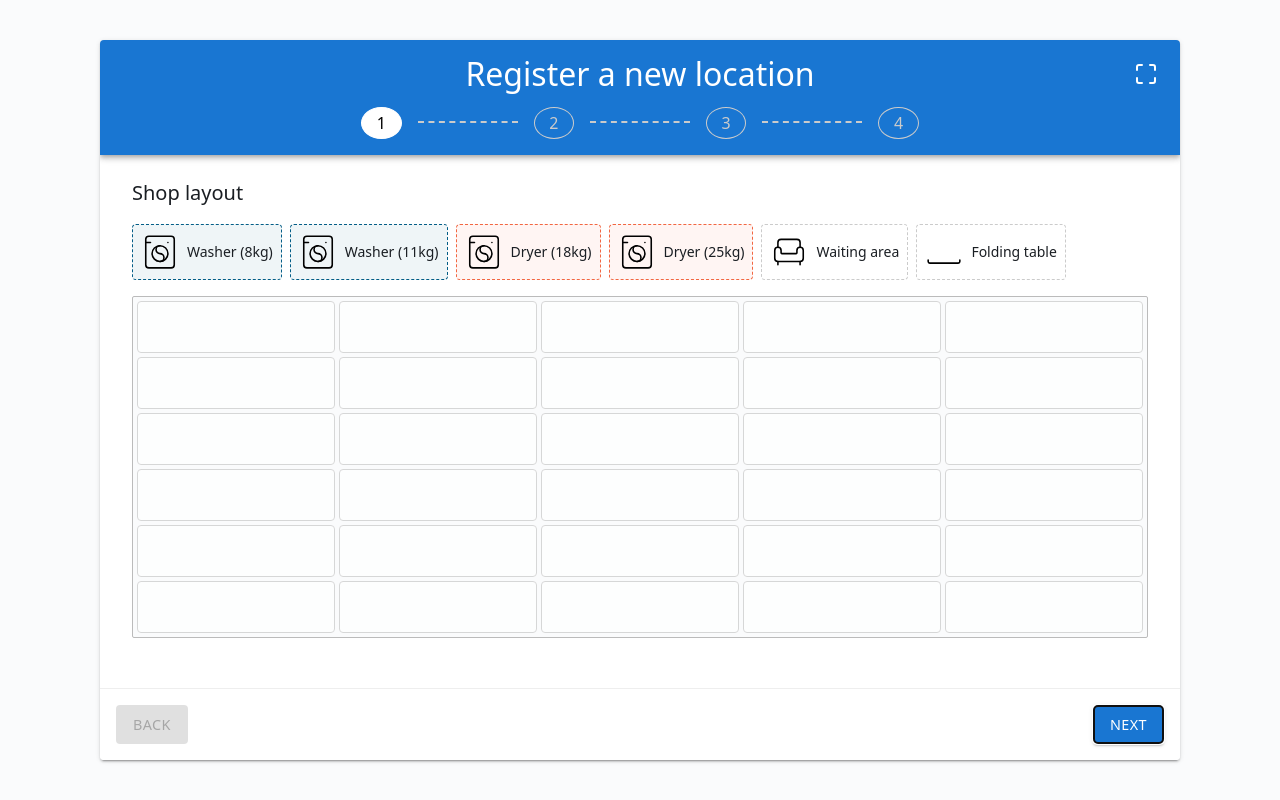
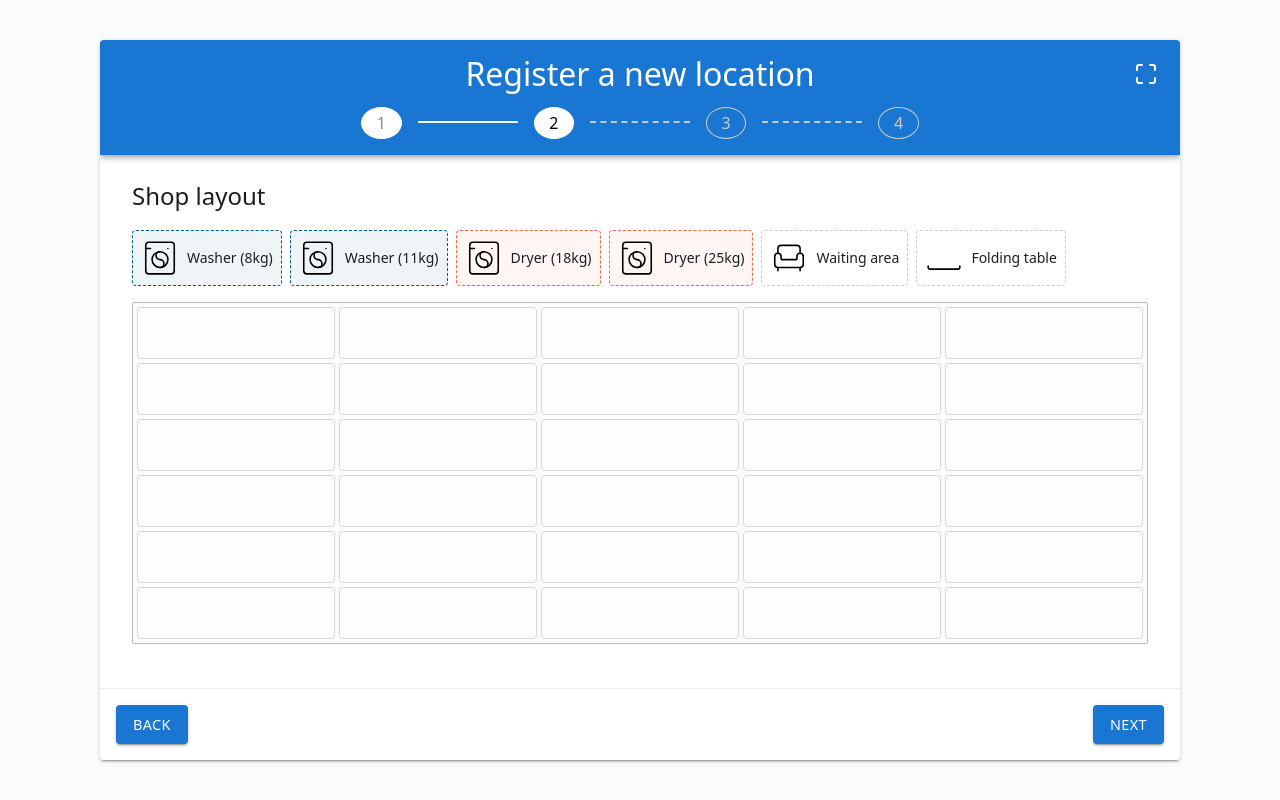
Before and after one commit to Zsuczko/ws2026-s17-r1-213, a React (Vite) app in the folder phase-2/phase-2-src/: page / in a window 1280 px wide. Both pictures are taken after a click on the button "NEXT". Built offline with nearby package versions, Linux system fonts and the light colour scheme.

Commit message:
Phase 2 - Page change by buttons

```diff
--- a/phase-2/phase-2-src/src/App.tsx
+++ b/phase-2/phase-2-src/src/App.tsx
@@ -3,41 +3,26 @@ import React, { useState } from 'react'
 import './App.css'
 import check from './assets/check.svg'
 
-import maximize from './assets/maximize.svg'
 import GeneralInformation from './steps/general_information'
 import ShopLayout from './steps/shop_layout'
+import Extras from './steps/extras'
+import Success from './steps/success'
 
 function App() {
+
+  const [page, setPage] = useState(1)
 
   return (
     <>
       <article className="container">
-        <header className="header">
-          <h1>Register a new location</h1>
-          <div className="steps">
-          <button className="step current">
-            1
-          </button>
-          <div className="step-divider dashed"></div>
-          <button className="step">2</button>
-          <div className="step-divider dashed"></div>
-          <button className="step">3</button>
-          <div className="step-divider dashed"></div>
-          <button className="step" disabled>4</button>
-          </div>
-
-        <button className="fullscreen-btn">
-          <img src={maximize} alt="Maximize" />
-        </button>
-        </header>
-        <main className="main">
-
-          <ShopLayout></ShopLayout>
-        </main>
-        <footer className="footer">
-          <button className="btn" disabled>Back</button>
-          <button className="btn">Next</button>
-        </footer>
+        {/* <ShopLayout></ShopLayout>         */}
+        {page === 1?
+        <GeneralInformation onChange={setPage}></GeneralInformation>:
+        page ===2?
+        <ShopLayout onChange={setPage}></ShopLayout>:
+        page===3?
+        <Extras onChange={setPage}></Extras>:
+        <Success></Success>}
       </article>
     </>
   )
--- a/phase-2/phase-2-src/src/components/postal_input.tsx
+++ b/phase-2/phase-2-src/src/components/postal_input.tsx
@@ -14,7 +14,7 @@ const PostalInput:React.FC<{onChange:(postalCode: number) => void}> = (props) =>
     }
 
     return(
-        <input type="text" id="postal" pattern='/d{4}' maxLength={4} inputMode='numeric' onInput={handlePostalCodeChange} value={postalCode}/>
+        <input type="text" id="postal" pattern='/d{4}' maxLength={4} inputMode='numeric' onInput={handlePostalCodeChange} value={postalCode} autoComplete="new-password"/>
     );
 }
 
--- /dev/null
+++ b/phase-2/phase-2-src/src/steps/extras.tsx
@@ -0,0 +1,74 @@
+import maximize from '../assets/maximize.svg'
+
+const Extras:React.FC<{onChange:(page:number)=> void}> = (props) => {
+
+
+    return(<>
+         <header className="header">
+          <h1>Register a new location</h1>
+          <div className="steps">
+          <button className="step done">
+            1
+          </button>
+          <div className="step-divider"></div>
+          <button className="step done">2</button>
+          <div className="step-divider"></div>
+          <button className="step current">3</button>
+          <div className="step-divider dashed"></div>
+          <button className="step" disabled>4</button>
+          </div>
+
+        <button className="fullscreen-btn">
+          <img src={maximize} alt="Maximize" />
+        </button>
+        </header>
+        <main className='main'>
+            <h2>Amenities and Services</h2>
+            <label className="cnr-label">
+                <input type="checkbox" />
+                <span>Free Wi-Fi</span>
+            </label>
+            <label className="cnr-label">
+                <input type="checkbox" />
+                <span>Accesible entry</span>
+            </label>
+            <label className="cnr-label">
+                <input type="checkbox" />
+                <span>Lounge Area</span>
+            </label>
+            <label className="cnr-label">
+                <input type="checkbox" />
+                <span>Background music</span>
+            </label>
+            <label className="cnr-label">
+                <input type="checkbox" />
+                <span>Personal customor service</span>
+            </label>
+
+            <hr />
+
+            <h3>Parking</h3>
+
+            <div className="input-row">
+            <label className="cnr-label">
+                <input type="radio" name="parking-radio" defaultChecked />
+                <span>Easy</span>
+            </label>
+            <label className="cnr-label">
+                <input type="radio" name="parking-radio" />
+                <span>Medium</span>
+            </label>
+            <label className="cnr-label">
+            <input type="radio" name="parking-radio" />
+            <span>Hard</span>
+          </label>
+            </div>
+        </main>
+        <footer className="footer">
+          <button className="btn" onClick={()=>{props.onChange(2)}}>Back</button>
+          <button className="btn" onClick={()=>{props.onChange(4)}}>Next</button>
+        </footer>
+    </>)
+}
+
+export default Extras
--- a/phase-2/phase-2-src/src/steps/general_information.tsx
+++ b/phase-2/phase-2-src/src/steps/general_information.tsx
@@ -1,21 +1,41 @@
 import { useState } from "react"
 import PostalInput from "../components/postal_input";
+import maximize from '../assets/maximize.svg';
 
 
-function GeneralInformation() {
+const GeneralInformation:React.FC<{onChange:(page:number)=>void}> = (props)=> {
 
   const [postalCode, setPostalCode] = useState<number>(0)
 
     return(
         <>
+         <header className="header">
+            <h1>Register a new location</h1>
+            <div className="steps">
+            <button className="step current">
+              1
+            </button>
+            <div className="step-divider dashed"></div>
+            <button className="step">2</button>
+            <div className="step-divider dashed"></div>
+            <button className="step">3</button>
+            <div className="step-divider dashed"></div>
+            <button className="step" disabled>4</button>
+            </div>
+
+            <button className="fullscreen-btn">
+              <img src={maximize} alt="Maximize" />
+            </button>
+          </header>
+        <main className="main">
         <h2>Information about the location</h2>
         <div className="input-group">
           <label htmlFor="input-1">Name</label>
-          <input type="text" id="input-1"/>
+          <input type="text" id="input-1" autoComplete="new-password"/>
         </div>
         <div className="input-group">
           <label htmlFor="textarea">Description</label>
-          <textarea id="textarea" rows={5}></textarea>
+          <textarea id="textarea" rows={5} autoComplete="new-password"></textarea>
         </div>
 
         <div className="input-row">
@@ -25,11 +45,11 @@ function GeneralInformation() {
           </div>
           <div className="input-group">
             <label htmlFor="city">City</label>
-            <input type="text" id="city" />
+            <input type="text" id="city" autoComplete="new-password"/>
           </div>
           <div className="input-group">
             <label htmlFor="address">Address</label>
-            <input type="text" id="address" />
+            <input type="text" id="address"  autoComplete="new-password"/>
           </div>
         </div>
 
@@ -49,13 +69,18 @@ function GeneralInformation() {
         <div className="input-row">
           <div className="input-group input-time">
             <label htmlFor="from">From</label>
-            <input type="time" id="from" />
+            <input type="time" id="from" autoComplete="new-password"/>
           </div>
           <div className="input-group input-time">
             <label htmlFor="to">To</label>
-            <input type="time" id="to" />
+            <input type="time" id="to" autoComplete="new-password"/>
           </div>
         </div>
+        </main>
+        <footer className="footer">
+          <button className="btn" disabled>Back</button>
+          <button className="btn" onClick={()=>{props.onChange(2)}}>Next</button>
+        </footer>
         </>
     );
 }
--- a/phase-2/phase-2-src/src/steps/shop_layout.tsx
+++ b/phase-2/phase-2-src/src/steps/shop_layout.tsx
@@ -1,10 +1,11 @@
 import washingMachine from '../assets/washing-machine.svg'
 import space from '../assets/space.svg'
 import armchair from '../assets/armchair.svg'
-import { JSX, useState } from 'react'
+import { useState } from 'react'
 import { shoplayoutElements } from '../lib/models'
+import maximize from '../assets/maximize.svg'
 
-const ShopLayout:React.FC =() =>{
+const ShopLayout:React.FC<{onChange:(page:number)=>void}> =(props) =>{
 
 
     const [layout, setLayout] = useState<shoplayoutElements[]>(Array(30).fill(null).map((_,index)=>({
@@ -96,7 +97,26 @@ const ShopLayout:React.FC =() =>{
 
     return(
     <>
-        <h3>Shop layout</h3>
+    <header className="header">
+          <h1>Register a new location</h1>
+          <div className="steps">
+          <button className="step done">
+            1
+          </button>
+          <div className="step-divider"></div>
+          <button className="step current">2</button>
+          <div className="step-divider dashed"></div>
+          <button className="step">3</button>
+          <div className="step-divider dashed"></div>
+          <button className="step" disabled>4</button>
+          </div>
+
+        <button className="fullscreen-btn">
+          <img src={maximize} alt="Maximize" />
+        </button>
+        </header>
+        <main className='main'>
+        <h2>Shop layout</h2>
 
         <div className="dnd-row">
 
@@ -127,6 +147,11 @@ const ShopLayout:React.FC =() =>{
 
 
         </div>
+        </main>
+        <footer className="footer">
+          <button className="btn" onClick={()=>{props.onChange(1)}}>Back</button>
+          <button className="btn" onClick={()=>{props.onChange(3)}}>Next</button>
+        </footer>
     </>
     )
 }
--- /dev/null
+++ b/phase-2/phase-2-src/src/steps/success.tsx
@@ -0,0 +1,36 @@
+import maximize from '../assets/maximize.svg'
+import check from '../assets/check.svg'
+
+
+const Success:React.FC = () => {
+    return(<>
+     <header className="header">
+          <h1>Register a new location</h1>
+          <div className="steps">
+          <button className="step done">
+            <img src={check} alt='Check'></img>
+          </button>
+          <div className="step-divider"></div>
+          <button className="step done">
+            <img src={check} alt='Check'></img>
+          </button>
+          <div className="step-divider"></div>
+          <button className="step done">
+            <img src={check} alt='Check'></img>
+          </button>
+          <div className="step-divider"></div>
+          <button className="step done">
+            <img src={check} alt='Check'></img>
+          </button>
+          </div>
+
+        <button className="fullscreen-btn">
+          <img src={maximize} alt="Maximize" />
+        </button>
+        </header>
+        <main className='main'></main>
+
+    </>)
+}
+
+export default Success
```
